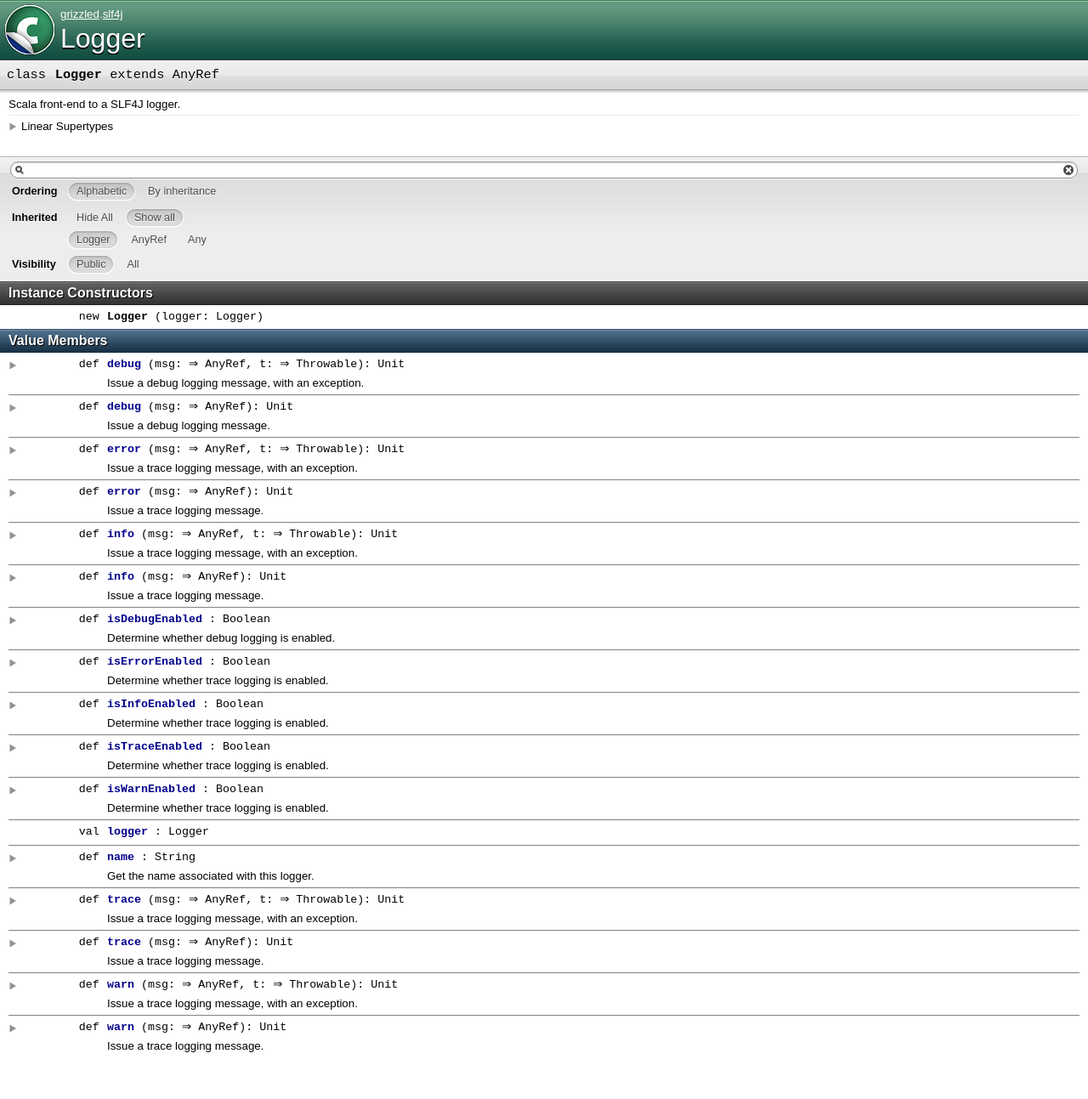
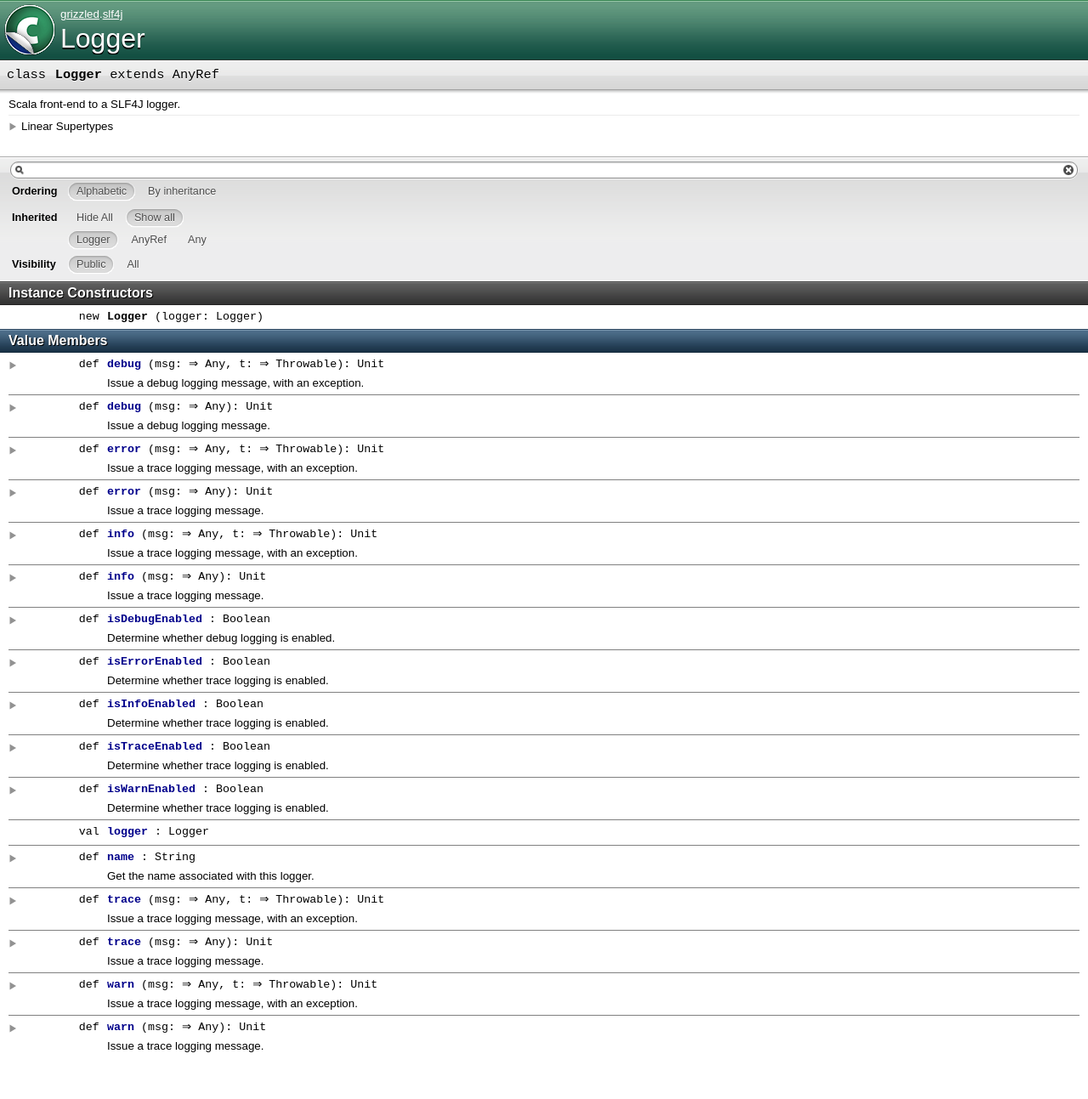
Before and after one commit to bmc/grizzled-slf4j, a Jekyll site: the page api/grizzled/slf4j/Logger.html, which Jekyll copies as it is, in a window 1280 px wide. Shown: the whole page at 85% size. Built offline with Jekyll 4.4.1, drawn with Linux system fonts in a browser that asks for light colours.

Commit message:
Release 0.6.6

```diff
--- a/api/grizzled/slf4j/Logger.html
+++ b/api/grizzled/slf4j/Logger.html
@@ -158,13 +158,13 @@
 
         </dd></dl></div>
     </li><li visbl="pub" name="grizzled.slf4j.Logger#debug" data-isabs="false">
-      <a id="debug(⇒ AnyRef,⇒ Throwable):Unit"></a>
+      <a id="debug(⇒ Any,⇒ Throwable):Unit"></a>
       <h4 class="signature">
       <span class="kind">def</span>
       <span class="symbol">
         <span class="name">debug</span>
 
-        <span class="params">(<span name="msg">msg: ⇒ AnyRef</span>, <span name="t">t: ⇒ Throwable</span>)</span><span class="result">: <span name="scala.Unit" class="extype">Unit</span></span>
+        <span class="params">(<span name="msg">msg: ⇒ <span name="scala.Any" class="extype">Any</span></span>, <span name="t">t: ⇒ Throwable</span>)</span><span class="result">: <span name="scala.Unit" class="extype">Unit</span></span>
       </span>
       </h4>
       <p class="shortcomment cmt">Issue a debug logging message, with an exception.</p><div class="fullcomment"><div class="comment cmt"><p>Issue a debug logging message, with an exception.
@@ -175,13 +175,13 @@
 
         </dd></dl></div>
     </li><li visbl="pub" name="grizzled.slf4j.Logger#debug" data-isabs="false">
-      <a id="debug(⇒ AnyRef):Unit"></a>
+      <a id="debug(⇒ Any):Unit"></a>
       <h4 class="signature">
       <span class="kind">def</span>
       <span class="symbol">
         <span class="name">debug</span>
 
-        <span class="params">(<span name="msg">msg: ⇒ AnyRef</span>)</span><span class="result">: <span name="scala.Unit" class="extype">Unit</span></span>
+        <span class="params">(<span name="msg">msg: ⇒ <span name="scala.Any" class="extype">Any</span></span>)</span><span class="result">: <span name="scala.Unit" class="extype">Unit</span></span>
       </span>
       </h4>
       <p class="shortcomment cmt">Issue a debug logging message.</p><div class="fullcomment"><div class="comment cmt"><p>Issue a debug logging message.
@@ -214,13 +214,13 @@
       </h4>
       <div class="fullcomment"><dl class="attributes block"> <dt>Definition Classes</dt><dd>AnyRef → Any</dd></dl></div>
     </li><li visbl="pub" name="grizzled.slf4j.Logger#error" data-isabs="false">
-      <a id="error(⇒ AnyRef,⇒ Throwable):Unit"></a>
+      <a id="error(⇒ Any,⇒ Throwable):Unit"></a>
       <h4 class="signature">
       <span class="kind">def</span>
       <span class="symbol">
         <span class="name">error</span>
 
-        <span class="params">(<span name="msg">msg: ⇒ AnyRef</span>, <span name="t">t: ⇒ Throwable</span>)</span><span class="result">: <span name="scala.Unit" class="extype">Unit</span></span>
+        <span class="params">(<span name="msg">msg: ⇒ <span name="scala.Any" class="extype">Any</span></span>, <span name="t">t: ⇒ Throwable</span>)</span><span class="result">: <span name="scala.Unit" class="extype">Unit</span></span>
       </span>
       </h4>
       <p class="shortcomment cmt">Issue a trace logging message, with an exception.</p><div class="fullcomment"><div class="comment cmt"><p>Issue a trace logging message, with an exception.
@@ -231,13 +231,13 @@
 
         </dd></dl></div>
     </li><li visbl="pub" name="grizzled.slf4j.Logger#error" data-isabs="false">
-      <a id="error(⇒ AnyRef):Unit"></a>
+      <a id="error(⇒ Any):Unit"></a>
       <h4 class="signature">
       <span class="kind">def</span>
       <span class="symbol">
         <span class="name">error</span>
 
-        <span class="params">(<span name="msg">msg: ⇒ AnyRef</span>)</span><span class="result">: <span name="scala.Unit" class="extype">Unit</span></span>
+        <span class="params">(<span name="msg">msg: ⇒ <span name="scala.Any" class="extype">Any</span></span>)</span><span class="result">: <span name="scala.Unit" class="extype">Unit</span></span>
       </span>
       </h4>
       <p class="shortcomment cmt">Issue a trace logging message.</p><div class="fullcomment"><div class="comment cmt"><p>Issue a trace logging message.
@@ -284,13 +284,13 @@
       </h4>
       <div class="fullcomment"><dl class="attributes block"> <dt>Definition Classes</dt><dd>AnyRef → Any</dd></dl></div>
     </li><li visbl="pub" name="grizzled.slf4j.Logger#info" data-isabs="false">
-      <a id="info(⇒ AnyRef,⇒ Throwable):Unit"></a>
+      <a id="info(⇒ Any,⇒ Throwable):Unit"></a>
       <h4 class="signature">
       <span class="kind">def</span>
       <span class="symbol">
         <span class="name">info</span>
 
-        <span class="params">(<span name="msg">msg: ⇒ AnyRef</span>, <span name="t">t: ⇒ Throwable</span>)</span><span class="result">: <span name="scala.Unit" class="extype">Unit</span></span>
+        <span class="params">(<span name="msg">msg: ⇒ <span name="scala.Any" class="extype">Any</span></span>, <span name="t">t: ⇒ Throwable</span>)</span><span class="result">: <span name="scala.Unit" class="extype">Unit</span></span>
       </span>
       </h4>
       <p class="shortcomment cmt">Issue a trace logging message, with an exception.</p><div class="fullcomment"><div class="comment cmt"><p>Issue a trace logging message, with an exception.
@@ -301,13 +301,13 @@
 
         </dd></dl></div>
     </li><li visbl="pub" name="grizzled.slf4j.Logger#info" data-isabs="false">
-      <a id="info(⇒ AnyRef):Unit"></a>
+      <a id="info(⇒ Any):Unit"></a>
       <h4 class="signature">
       <span class="kind">def</span>
       <span class="symbol">
         <span class="name">info</span>
 
-        <span class="params">(<span name="msg">msg: ⇒ AnyRef</span>)</span><span class="result">: <span name="scala.Unit" class="extype">Unit</span></span>
+        <span class="params">(<span name="msg">msg: ⇒ <span name="scala.Any" class="extype">Any</span></span>)</span><span class="result">: <span name="scala.Unit" class="extype">Unit</span></span>
       </span>
       </h4>
       <p class="shortcomment cmt">Issue a trace logging message.</p><div class="fullcomment"><div class="comment cmt"><p>Issue a trace logging message.
@@ -486,13 +486,13 @@
       </h4>
       <div class="fullcomment"><dl class="attributes block"> <dt>Definition Classes</dt><dd>AnyRef → Any</dd></dl></div>
     </li><li visbl="pub" name="grizzled.slf4j.Logger#trace" data-isabs="false">
-      <a id="trace(⇒ AnyRef,⇒ Throwable):Unit"></a>
+      <a id="trace(⇒ Any,⇒ Throwable):Unit"></a>
       <h4 class="signature">
       <span class="kind">def</span>
       <span class="symbol">
         <span class="name">trace</span>
 
-        <span class="params">(<span name="msg">msg: ⇒ AnyRef</span>, <span name="t">t: ⇒ Throwable</span>)</span><span class="result">: <span name="scala.Unit" class="extype">Unit</span></span>
+        <span class="params">(<span name="msg">msg: ⇒ <span name="scala.Any" class="extype">Any</span></span>, <span name="t">t: ⇒ Throwable</span>)</span><span class="result">: <span name="scala.Unit" class="extype">Unit</span></span>
       </span>
       </h4>
       <p class="shortcomment cmt">Issue a trace logging message, with an exception.</p><div class="fullcomment"><div class="comment cmt"><p>Issue a trace logging message, with an exception.
@@ -503,13 +503,13 @@
 
         </dd></dl></div>
     </li><li visbl="pub" name="grizzled.slf4j.Logger#trace" data-isabs="false">
-      <a id="trace(⇒ AnyRef):Unit"></a>
+      <a id="trace(⇒ Any):Unit"></a>
       <h4 class="signature">
       <span class="kind">def</span>
       <span class="symbol">
         <span class="name">trace</span>
 
-        <span class="params">(<span name="msg">msg: ⇒ AnyRef</span>)</span><span class="result">: <span name="scala.Unit" class="extype">Unit</span></span>
+        <span class="params">(<span name="msg">msg: ⇒ <span name="scala.Any" class="extype">Any</span></span>)</span><span class="result">: <span name="scala.Unit" class="extype">Unit</span></span>
       </span>
       </h4>
       <p class="shortcomment cmt">Issue a trace logging message.</p><div class="fullcomment"><div class="comment cmt"><p>Issue a trace logging message.
@@ -562,13 +562,13 @@
 
         </dd></dl></div>
     </li><li visbl="pub" name="grizzled.slf4j.Logger#warn" data-isabs="false">
-      <a id="warn(⇒ AnyRef,⇒ Throwable):Unit"></a>
+      <a id="warn(⇒ Any,⇒ Throwable):Unit"></a>
       <h4 class="signature">
       <span class="kind">def</span>
       <span class="symbol">
         <span class="name">warn</span>
 
-        <span class="params">(<span name="msg">msg: ⇒ AnyRef</span>, <span name="t">t: ⇒ Throwable</span>)</span><span class="result">: <span name="scala.Unit" class="extype">Unit</span></span>
+        <span class="params">(<span name="msg">msg: ⇒ <span name="scala.Any" class="extype">Any</span></span>, <span name="t">t: ⇒ Throwable</span>)</span><span class="result">: <span name="scala.Unit" class="extype">Unit</span></span>
       </span>
       </h4>
       <p class="shortcomment cmt">Issue a trace logging message, with an exception.</p><div class="fullcomment"><div class="comment cmt"><p>Issue a trace logging message, with an exception.
@@ -579,13 +579,13 @@
 
         </dd></dl></div>
     </li><li visbl="pub" name="grizzled.slf4j.Logger#warn" data-isabs="false">
-      <a id="warn(⇒ AnyRef):Unit"></a>
+      <a id="warn(⇒ Any):Unit"></a>
       <h4 class="signature">
       <span class="kind">def</span>
       <span class="symbol">
         <span class="name">warn</span>
 
-        <span class="params">(<span name="msg">msg: ⇒ AnyRef</span>)</span><span class="result">: <span name="scala.Unit" class="extype">Unit</span></span>
+        <span class="params">(<span name="msg">msg: ⇒ <span name="scala.Any" class="extype">Any</span></span>)</span><span class="result">: <span name="scala.Unit" class="extype">Unit</span></span>
       </span>
       </h4>
       <p class="shortcomment cmt">Issue a trace logging message.</p><div class="fullcomment"><div class="comment cmt"><p>Issue a trace logging message.
```
Also changed, not shown: api/grizzled/slf4j/Logging.html (+20 -20 lines), index.md (+7 -7 lines), CHANGELOG.md.
